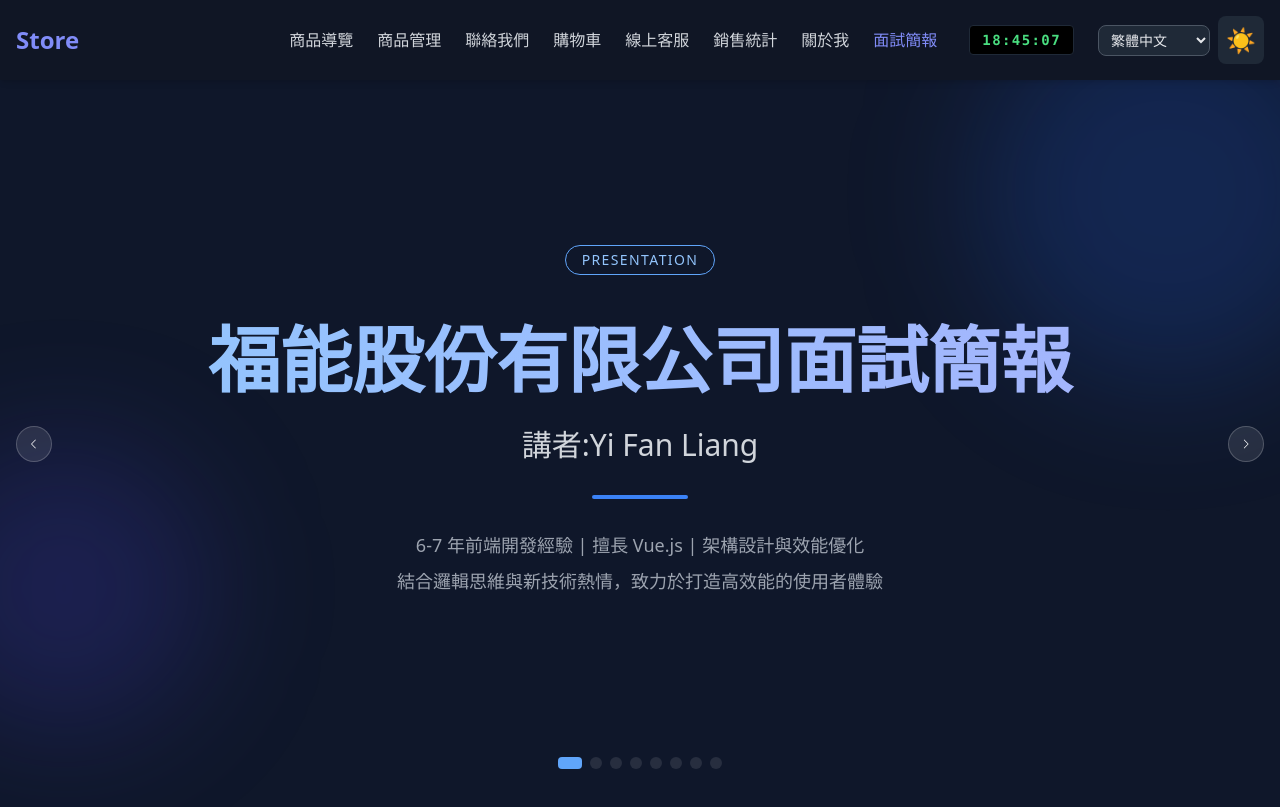
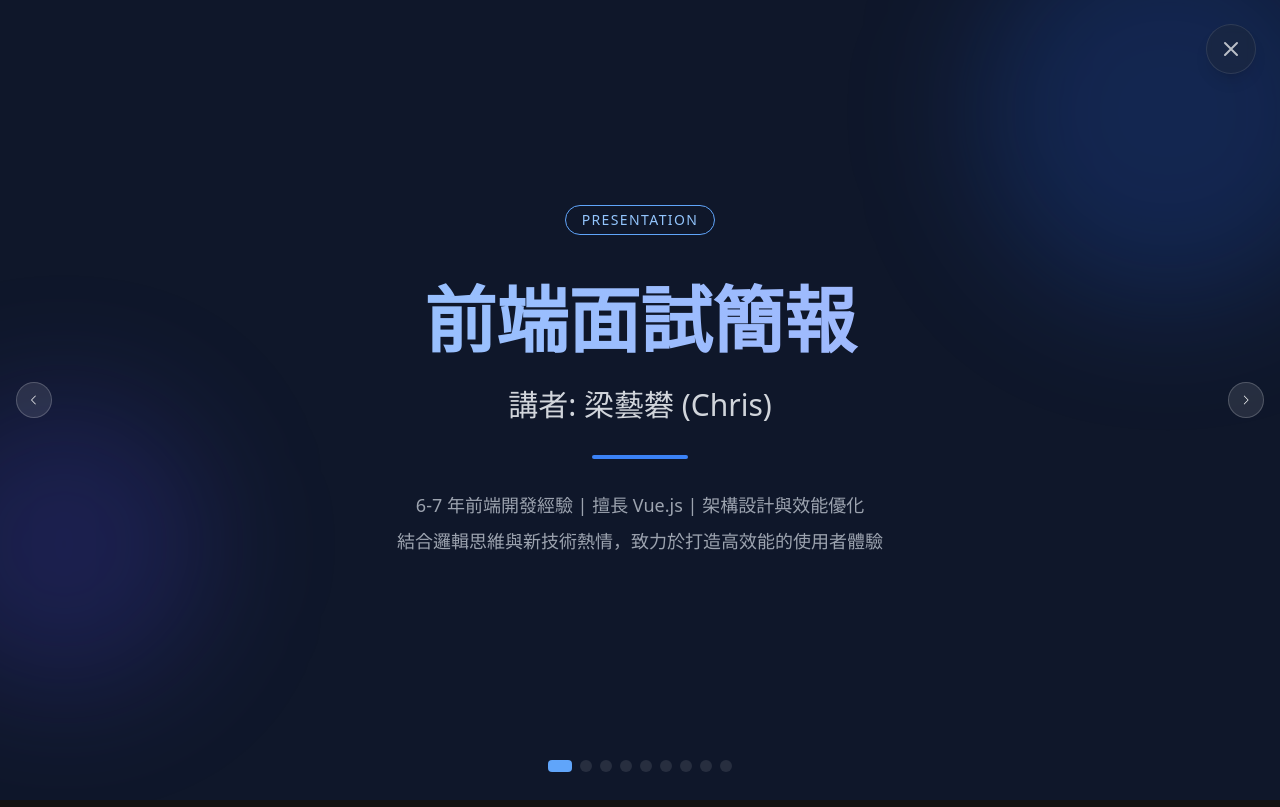
Before and after one commit to ddchris/antiGravity, a Vue app: page /presentation in a window 1280 px wide. Built offline with nearby package versions, Linux system fonts and the light colour scheme; no server answers.

Commit message:
投影片內容調整

```diff
--- a/src/views/PresentationPage.vue
+++ b/src/views/PresentationPage.vue
@@ -1,11 +1,33 @@
 <script setup>
-import { ref } from 'vue'
+import { ref, onMounted, onUnmounted } from 'vue'
+import { useRouter } from 'vue-router'
+import { Close } from '@element-plus/icons-vue' // Optional: use SVG or Element icon
+
+const router = useRouter()
+
+const closePresentation = () => {
+  router.push('/')
+}
+
+const handleKeydown = (e) => {
+  if (e.key === 'Escape') {
+    closePresentation()
+  }
+}
+
+onMounted(() => {
+  window.addEventListener('keydown', handleKeydown)
+})
+
+onUnmounted(() => {
+  window.removeEventListener('keydown', handleKeydown)
+})
 
 const slides = [
   {
     type: 'cover',
-    title: '福能股份有限公司面試簡報',
-    subtitle: '講者:Yi Fan Liang',
+    title: '前端面試簡報',
+    subtitle: '講者: 梁藝礬 (Chris)',
     content: [
       '6-7 年前端開發經驗 | 擅長 Vue.js | 架構設計與效能優化',
       '結合邏輯思維與新技術熱情，致力於打造高效能的使用者體驗'
@@ -47,45 +69,59 @@ const slides = [
     ]
   },
   {
-    type: 'project',
-    title: '重點專案 I - 富揚創新 (技術深耕)',
-    subtitle: '大型系統維護與架構升級',
-    mainPoints: [
-      '專案背景：同時維護 3 個後台系統，並開發全新的前/後台',
-      '面臨挑戰：需兼顧 SEO 排名與使用者操作流暢度 (效能優化)'
-    ],
-    solutions: [
-      { title: '技術升級', desc: '導入 Vue3 + Element Plus + TailwindCSS' },
-      { title: '架構革新', desc: '採用 Astro Island 架構，實作 SSR + CSR' },
-      { title: '狀態管理', desc: '使用 Pinia 進行模組化管理' }
-    ],
-    result: '網站載入速度顯著提升，SEO 更友善，並建立可複用的元件庫'
+    type: 'work-exp',
+    title: '職涯起步 - 辰城科技',
+    role: 'Junior 前端工程師',
+    period: '2018/03 - 2020/06',
+    techStack: ['Vue.js 2 (Vuex, Webpack)', 'Element UI', 'HTML / SCSS / JS (ES6)', 'WebSocket', 'RESTful API'],
+    description: '在資深同仁指導下，從基礎開始快速累積實戰經驗，建立堅實的前端開發觀念。',
+    achievements: [
+      { title: '奠定基礎', desc: '熟悉運用 Vue2, ES6語法與 Element UI 進行組件化開發，並使用 Webpack 打包。' },
+      { title: '實務應用', desc: '處理跨瀏覽器相容性問題 (Cross-browser Compatibility) 與 RWD 響應式網頁切版。' },
+      { title: '進階功能', desc: '實作 WebSocket 即時聊天室功能，並深入理解 RESTful API 串接流程。' }
+    ]
   },
   {
-    type: 'project',
-    title: '重點專案 II - 艾克森科技 (獨立實戰)',
-    subtitle: '從零建置後台管理系統',
-    mainPoints: [
-      '專案背景：小型團隊，需快速構建高品質的後台系統'
-    ],
-    solutions: [
-      { title: '獨立架構設計', desc: '實作路由權限控制 (Router Guard)、元件封裝' },
-      { title: '數據視覺化', desc: '整合 Chart.js 呈現即時統計數據' },
-      { title: '穩定性優化', desc: '開發多 API Domain 線路測試機制，自動切換最佳連線' }
-    ],
-    result: '成功交付系統，確保不同區域使用者皆能獲得最佳連線體驗'
+    type: 'work-exp',
+    title: '團隊協作與技術深耕 - 富揚創新',
+    role: '前端工程師',
+    period: '2020/09 - 2025/04',
+    techStack: ['Vue 3 (Composition API)', 'Astro (Island Arch)', 'Pinia / Vite', 'Element Plus / Tailwind', 'Performance Tuning'],
+    description: '跨團隊協作 (PM/美術/後端)，負責大型舊系統維護與新專案架構導入，專注於效能與 SEO 優化。',
+    achievements: [
+      { title: 'SSR 與 SEO', desc: '使用 Astro 框架，結合 SSR (靜態渲染) 與 CSR (局部互動)，提升載入速度與 SEO 。' },
+      { title: '接觸新技術', desc: '專案推進至 Vue3 + El Plus生態系，導入 Pinia 狀態管理與 Vite 建置工具。' },
+      { title: '底層原理研究', desc: '深入研究 Virtual DOM 更新機制與雙向綁定原理，並應用於元件封裝與複用策略。' },
+      { title: '架構規劃', desc: '實作 Router 權限控制與元件做封裝與複用，提升程式碼可維護性。' }
+    ]
+  },
+  {
+    type: 'work-exp',
+    title: '架構設計與獨立實戰 - 艾克森科技',
+    role: 'Senior 前端工程師',
+    period: '2025/06 - 2025/10',
+    techStack: ['System Architecture', 'Vue 2 / 3', 'Chart.js', 'Axios Interceptors', 'Route/State Management'],
+    description: '獨立負責小型團隊的後台系統建置，從無到有設計架構，並不僅限於 UI 實作。',
+    achievements: [
+      { title: '獨立架構設計', desc: '從零打造後台管理系統，親自設計元件封裝、路由規劃與全域狀態管理策略。' },
+      { title: '穩定性優化', desc: '設計多 API Domain 線路測試機制，自動切換最佳連線，確保跨區域使用者體驗。' },
+      { title: '數據視覺化', desc: '整合 Chart.js，將後端 API 數據轉化為即時動態圖表。' },
+      { title: '流程優化', desc: '封裝 Axios 攔截器統一處理 API 請求與錯誤，優化開發流程與代碼品質。' }
+    ]
   },
   {
     type: 'tech',
     title: '近期技術亮點 - Side Project',
-    subtitle: 'AI 驅動的現代化 RWD 網頁 (Antigravity)',
+    subtitle: 'AI 驅動的現代化 RWD 網頁 (Antigravity - Gemini3)',
     overview: '整合 Google Gemini API 的 RWD 智能對話網站',
-    stack: 'Vue 3 (Composition API) + Vite + Pinia + UnoCSS',
+    stack: 'Vue 3 + Vite + Pinia + UnoCSS + Firebase + Vitest',
     highlights: [
-      'AI 整合：串接 Gemini API，實作 Streaming 打字機效果',
-      'UI/UX：使用 UnoCSS 實作 Dark/Light Mode 主題切換',
-      '自動化：撰寫 Node.js 腳本自動同步 i18n 翻譯檔',
-      '進階功能：封裝 Custom Directives 處理表格凍結 (Sticky Columns)'
+      'AI 整合：串接 Google Gemini API，實作 Streaming 打字機效果',
+      '雲端整合：整合 Firebase Database，實現聊天記錄即時同步',
+      'API 模擬：使用 Mocki.io 建立 Fake API，模擬真實後端資料交互',
+      '單元測試：導入 Vitest 及 vue/test-utils，為核心元件建立基本測試',
+      'UI/UX：使用 UnoCSS 實作 Dark/Light Mode 主題切換與 RWD',
+      '自動化：撰寫 Node.js 腳本自動同步 i18n 翻譯檔'
     ]
   },
   {
@@ -94,9 +130,9 @@ const slides = [
     subtitle: '即戰力與團隊契合度',
     items: [
       '1. 深厚的 Vue 生態系經驗：6+ 年實戰經驗，能快速上手並解決複雜問題',
-      '2. 解決問題的思維：不只寫 Code，更懂得架構優化 (SSR、Hydration、效能調校)',
+      '2. 高效率開發：不只寫 Code，更懂得靈活運用 AI 快速開發及解決問題',
       '3. 優秀的團隊合作者：個性隨和且善於溝通，能成為技術與產品間的橋樑',
-      '4. 擁抱新技術：持續將 AI、新框架 (Astro/UnoCSS) 應用於實務，保持競爭力'
+      '4. 擁抱新技術：持續學習 AI、新框架 (UnoCSS)、unit test 並應用於實務，保持競爭力'
     ]
   },
   {
@@ -112,7 +148,19 @@ const slides = [
 </script>
 
 <template>
-  <div class="presentation-container w-full h-[calc(100vh-73px)] bg-slate-900 text-white flex flex-col overflow-hidden">
+  <div class="presentation-container fixed inset-0 z-[9999] w-screen h-screen bg-slate-900 text-white flex flex-col overflow-hidden">
+
+    <!-- Close Button -->
+    <button
+      @click="closePresentation"
+      class="absolute top-6 right-6 z-50 p-3 bg-slate-800/50 hover:bg-red-500 rounded-full text-white/70 hover:text-white transition-all backdrop-blur-sm group shadow-lg border border-white/10"
+      title="Close (ESC)"
+    >
+      <svg xmlns="http://www.w3.org/2000/svg" class="h-6 w-6 group-hover:rotate-90 transition-transform duration-300" fill="none" viewBox="0 0 24 24" stroke="currentColor">
+        <path stroke-linecap="round" stroke-linejoin="round" stroke-width="2" d="M6 18L18 6M6 6l12 12" />
+      </svg>
+    </button>
+
     <!-- Main Carousel -->
     <el-carousel
       indicator-position="outside"
@@ -123,7 +171,7 @@ const slides = [
     >
       <el-carousel-item v-for="(slide, index) in slides" :key="index" class="h-full">
         <!-- Slide Content Wrapper -->
-        <div class="h-full w-full flex flex-col items-center justify-center p-4 md:p-10 relative overflow-y-auto custom-scrollbar">
+        <div class="h-full w-full flex flex-col items-center justify-center p-4 md:px-8 pb-14 relative overflow-y-auto custom-scrollbar">
 
           <!-- Background Decor -->
           <div class="absolute inset-0 z-0 pointer-events-none overflow-hidden">
@@ -132,7 +180,7 @@ const slides = [
           </div>
 
           <!-- Slide Content -->
-          <div class="relative z-10 max-w-5xl w-full text-center slide-content pb-12">
+          <div class="relative z-10 max-w-6xl w-full text-center slide-content h-full flex flex-col justify-center">
 
             <!-- Type: Cover -->
             <div v-if="slide.type === 'cover'" class="space-y-8 animate-fade-in-up">
@@ -173,33 +221,51 @@ const slides = [
               </div>
             </div>
 
-            <!-- Type: Project -->
-            <div v-else-if="slide.type === 'project'" class="text-left animate-fade-in-up w-full">
-              <h2 class="text-4xl font-bold text-blue-400 border-b border-blue-500/30 pb-4 mb-6">{{ slide.title }}</h2>
-              <div class="grid grid-cols-1 lg:grid-cols-3 gap-8">
-                <!-- Left Details -->
-                <div class="lg:col-span-1 space-y-6">
-                  <div class="bg-blue-900/20 p-6 rounded-xl border border-blue-500/20">
-                    <h3 class="text-xl font-bold text-blue-300 mb-4">專案概況</h3>
-                    <ul class="space-y-3 text-gray-300">
-                      <li v-for="(point, i) in slide.mainPoints" :key="i" class="flex items-start">
-                         <span class="mr-2 text-blue-500">•</span> {{ point }}
-                      </li>
-                    </ul>
-                  </div>
-                  <div class="bg-green-900/20 p-6 rounded-xl border border-green-500/20">
-                    <h3 class="text-xl font-bold text-green-300 mb-2">成果</h3>
-                    <p class="text-gray-300">{{ slide.result }}</p>
-                  </div>
+            <!-- Type: Work Experience (New) -->
+            <div v-else-if="slide.type === 'work-exp'" class="text-left animate-fade-in-up w-full h-full flex flex-col overflow-hidden">
+              <!-- Header Section -->
+              <div class="flex-shrink-0 mb-4 border-b border-blue-500/30 pb-2 flex justify-between items-end">
+                <h2 class="text-2xl md:text-3xl font-bold text-blue-400">
+                  {{ slide.title }}
+                </h2>
+                <div class="hidden md:block text-right">
+                  <span class="text-lg text-white font-bold block">{{ slide.role }}</span>
+                  <span class="text-sm text-gray-400">{{ slide.period }}</span>
                 </div>
-                <!-- Right Solutions -->
-                <div class="lg:col-span-2 space-y-4">
-                  <h3 class="text-2xl font-bold text-white mb-4">解決方案</h3>
-                  <div v-for="(sol, i) in slide.solutions" :key="i" class="flex items-start p-4 bg-slate-800 rounded-lg hover:translate-x-2 transition-transform">
-                    <div class="flex-shrink-0 w-12 h-12 bg-indigo-600 rounded-lg flex items-center justify-center text-xl font-bold mr-4">{{ i + 1 }}</div>
-                    <div>
-                      <h4 class="text-lg font-bold text-indigo-300">{{ sol.title }}</h4>
-                      <p class="text-gray-400">{{ sol.desc }}</p>
+              </div>
+
+              <!-- Mobile only sub-header -->
+              <div class="md:hidden mb-2 text-gray-400 text-sm flex justify-between items-center">
+                <span class="font-bold text-white">{{ slide.role }}</span>
+                <span>{{ slide.period }}</span>
+              </div>
+
+              <!-- Content Grid -->
+              <div class="grid grid-cols-1 lg:grid-cols-12 gap-6 flex-1 min-h-0">
+                <!-- Left Column: Tech Stack & Overview -->
+                <div class="lg:col-span-4 bg-slate-800/40 p-5 rounded-xl border border-blue-500/20 flex flex-col overflow-y-auto custom-scrollbar">
+                   <div class="mb-4 flex-shrink-0">
+                     <h3 class="text-lg font-bold text-white mb-2">階段概述</h3>
+                     <p class="text-gray-300 text-sm leading-relaxed">{{ slide.description }}</p>
+                   </div>
+
+                   <div>
+                     <h3 class="text-lg font-bold text-green-400 mb-2">使用技術 (Tech Stack)</h3>
+                     <div class="flex flex-wrap gap-2">
+                       <span v-for="tech in slide.techStack" :key="tech" class="px-2 py-0.5 bg-slate-700/80 rounded text-xs text-blue-200 border border-slate-600">
+                         {{ tech }}
+                       </span>
+                     </div>
+                   </div>
+                </div>
+
+                <!-- Right Column: Key Achievements -->
+                <div class="lg:col-span-8 flex flex-col min-h-0 bg-slate-900/30 rounded-xl border border-slate-700/30 p-1">
+                  <h3 class="flex-shrink-0 text-xl font-bold text-white mb-2 px-3 pt-2">關鍵成就與職責</h3>
+                  <div class="flex-1 overflow-y-auto px-3 pb-2 custom-scrollbar space-y-3">
+                    <div v-for="(item, i) in slide.achievements" :key="i" class="group p-3 bg-slate-800 rounded hover:bg-slate-750 border-l-4 border-indigo-500 hover:border-indigo-400 transition-all">
+                      <h4 class="text-base font-bold text-indigo-300 mb-0.5 group-hover:text-indigo-200">{{ item.title }}</h4>
+                      <p class="text-gray-400 text-sm leading-relaxed">{{ item.desc }}</p>
                     </div>
                   </div>
                 </div>
@@ -275,9 +341,10 @@ const slides = [
 }
 
 /* Customize Element Plus Carousel */
+
 :deep(.el-carousel__indicators--outside) {
   position: absolute;
-  bottom: 20px;
+  bottom: 10px;
   left: 50%;
   transform: translateX(-50%);
 }
```
